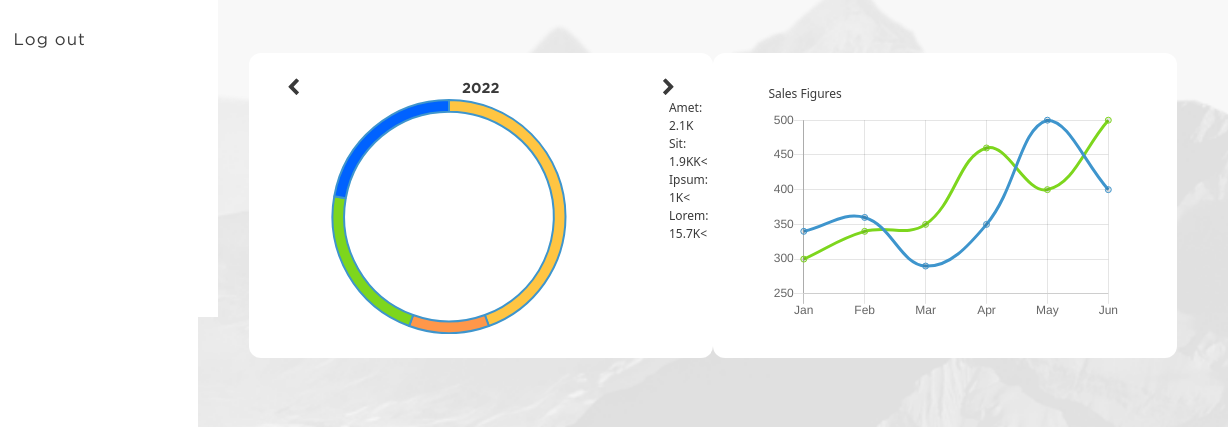
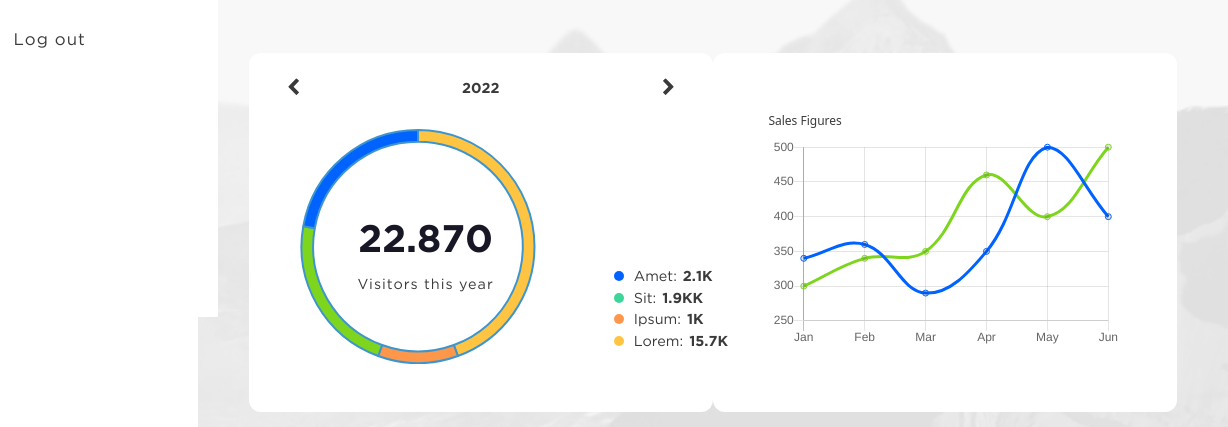
Before and after one commit to Jorge-Luis-SG/disruptiuve_land, a website: page public/DISRUPTIVELAND2/dash-more-info.html in a window 1280 px wide. Shown: the part 507-934 px from the top of the page, 52-1280 px from the left. Drawn offline with nearby package versions, Linux system fonts and the light colour scheme; grey boxes are pictures that could not be loaded; files whose address does not match are found by name.

Commit message:
Se arreglo los graficos

```diff
--- a/public/DISRUPTIVELAND2/dash-more-info.html
+++ b/public/DISRUPTIVELAND2/dash-more-info.html
@@ -94,26 +94,30 @@
                 <div class="dash-banner-more-info">
                             <h3 class="text-center">ORGANIC FARM</h3>
                 </div>
-                <div class="row mt-2 mt-lg-5 dash-more-info-section1 justify-content-center justify-content-lg-between">
-                    <div class="col-12 col-lg-6 dash-more-info-section1-box1 ">
+                <div class="row mt-2 mt-xl-5 dash-more-info-section1 justify-content-center justify-content-xl-between">
+                    <div class="col-12 col-xl-6 dash-more-info-section1-box1 ">
                         <div class="dash-more-info-arrows d-flex justify-content-between">
                             <a href="#"><img class="dash-arrow-left" src="../images/arrow-bottom.svg" alt=""></a>
                             <span>2022</span>
                             <a href="#"><img class="dash-arrow-right" src="../images/arrow-bottom.svg" alt=""></a>
                         </div>
-                        <div class="dash-more-info-section1-box1-grafica d-flex justify-content-center">
+                        <div class="dash-more-info-section1-box1-grafica position-relative d-flex justify-content-center">
                             <canvas id="doughnut-chart" width="450" height="270"></canvas>
-                            <div>
+                            <div class="grafica-title-dash position-absolute">
+                                <h3 class="grafica-title-dash-h3">22.870</h3>
+                                <p class="grafica-title-dash-p">Visitors this year</p>
+                            </div>
+                            <div class="d-flex align-items-end">
                                 <ul id="data-status-dash">
                                     <li><div id="data-status-dash-blue"></div>Amet: <span>2.1K</span></li>
-                                    <li><div id="data-status-dash-green"></div>Sit: <span>1.9KK</span><</li>
-                                    <li><div id="data-status-dash-orange"></div>Ipsum: <span>1K</span><</li>
-                                    <li><div id="data-status-dash-yellow"></div>Lorem: <span>15.7K</span><</li>
+                                    <li><div id="data-status-dash-green"></div>Sit: <span>1.9KK</span></li>
+                                    <li><div id="data-status-dash-orange"></div>Ipsum: <span>1K</span></li>
+                                    <li><div id="data-status-dash-yellow"></div>Lorem: <span>15.7K</span></li>
                                 </ul>
                             </div>
                         </div>
                     </div>
-                    <div class="col-12 col-lg-6 d-flex justify-content-center justify-content-lg-end dash-more-info-section1-box2">
+                    <div class="col-12 col-xl-6 d-flex justify-content-center justify-content-lg-end dash-more-info-section1-box2">
                         <div class="dash-more-info-section1-box2-grafica d-flex flex-column justify-content-center">
                             <h6>Sales Figures</h6>
                             <canvas id="line-chart" width="450" height="270"></canvas>
--- a/public/DISRUPTIVELAND2/js/main.js
+++ b/public/DISRUPTIVELAND2/js/main.js
@@ -75,7 +75,7 @@ new Chart(document.getElementById("line-chart"), {
       {
         data: [340,360,290,350,500,400],
         label: " ",
-        borderColor: "#3e95cd",
+        borderColor: "#0062FF",
         fill: false
       },
       {
--- a/public/DISRUPTIVELAND2/scss/main.scss
+++ b/public/DISRUPTIVELAND2/scss/main.scss
@@ -825,10 +825,7 @@ header{
                 h6{
                     @extend %gbold;
                 }
-                .data-status-dash{
-                    padding: 0;
-                    width: 110px;
-                }
+
 
             }
 
@@ -1105,13 +1102,88 @@ header{
 
 .dash-more-info-section1{
     &-box1{
-        max-width: 580px;
+        max-width: 600px;
         background: #fff;
         border-radius: 1rem;
         padding: 2rem 3rem;
+        @media screen and(max-width:1200px){
+            margin-top: 3.5rem;
+        }
         &-grafica{
-            max-width: 400px;
+            max-width: 450px;
+            min-width: 350px;
             margin: auto;
+            padding: 2.5rem 0rem 2rem;
+            @media screen and(max-width:650px){
+                flex-direction: column !important;
+                align-items: center;
+                min-width: 100%;
+                max-width: 320px;
+            }
+            .grafica-title-dash{
+                margin-top: 22%;
+                transform: translateX(-55px);
+                text-align: center;
+                @media screen and(max-width:650px){
+                    margin-top: -31%;
+                    transform: translateX(0px);
+                }
+                @media screen and(max-width:450px){
+                    margin-top: -50%;
+                    transform: translateX(0px);
+                }
+
+                h3{
+                    color: #171725;
+                    font-size: 3.2rem;
+                    @extend %gbold;
+                    @media screen and(max-width:650px){
+                        font-size: 2.2rem;
+                    }
+
+                }
+                p{
+                    @extend %gbook;
+                    @media screen and(max-width:650px){
+                        font-size: .9rem;
+                    }
+                }
+
+            }
+            #data-status-dash{
+                padding: 0;
+                width: 125px;
+                @media screen and(max-width:650px){
+                    margin-top: 4rem;
+                }
+                &-blue{
+                    background-color: #0062FF;
+                }
+                &-green{
+                    background-color: #3DD598;
+                }
+                &-orange{
+                    background-color: #FF974A;
+                }
+                &-yellow{
+                    background-color: #FFC542;
+                }
+                li{
+                    display: flex;
+                    align-items: center;
+                    @extend %gbook;
+                    div{
+                        width: 10px;
+                        height: 10px;
+                        border-radius: 5px;
+                        margin-right: .8rem;
+                    }
+                    span{
+                        font-weight: bold;
+                        margin-left: 0.5rem;
+                    }
+                }
+            }
         }
     }
     &-box2{
@@ -1119,6 +1191,9 @@ header{
         background: #fff;
         border-radius: 1rem;
         padding: 1rem 3rem;
+        @media screen and(max-width:1200px){
+            margin-top: 3.5rem;
+        }
         &-grafica{
             max-width: 400px;
             width: 90%;
@@ -1277,7 +1352,6 @@ header{
         }
     }
 }
-
 // PAGINA DE PERFIL Y SEGURIDAD
 .dash-btn-perfil{
     a{
```
Also changed, not shown: public/DISRUPTIVELAND2/scss/main.css, 1 other file.
